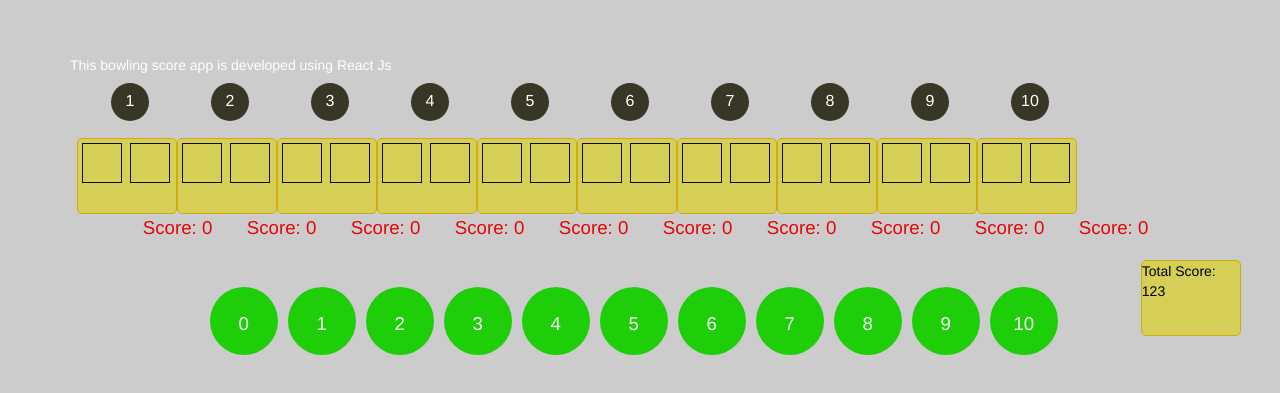
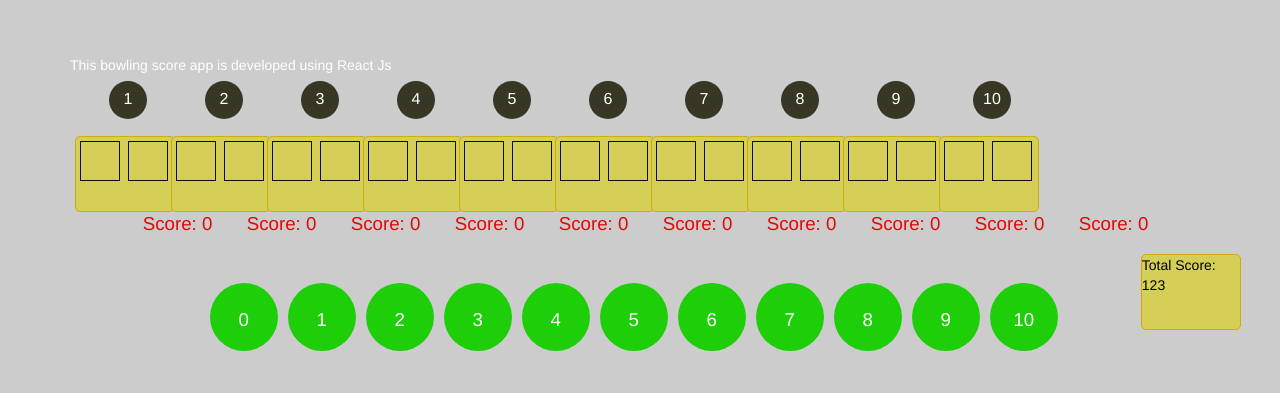
Before and after one commit to ragsurya/TenPinBowling, a React app: page / in a window 1280 px wide. Shown: the part 137-530 px from the top of the page. Built offline with nearby package versions, Linux system fonts and the light colour scheme.

Commit message:
css change

```diff
--- a/app/style.css
+++ b/app/style.css
@@ -24,7 +24,7 @@
         height: 120px;
         width: 90px;
         float: left;
-        margin: 5px;
+        margin: 3px;
     }
     .innerFrames {
         padding: 2px;
```
